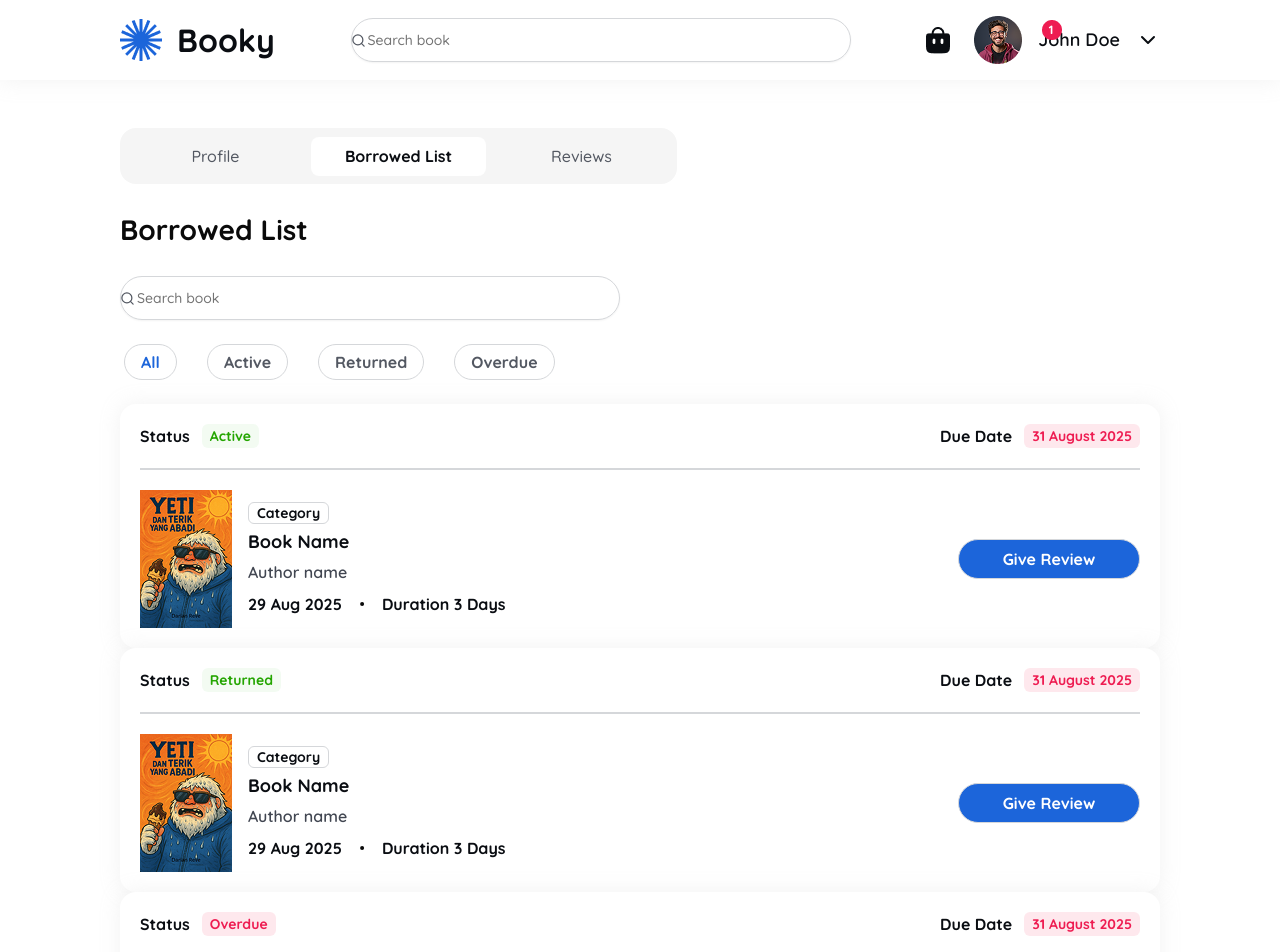
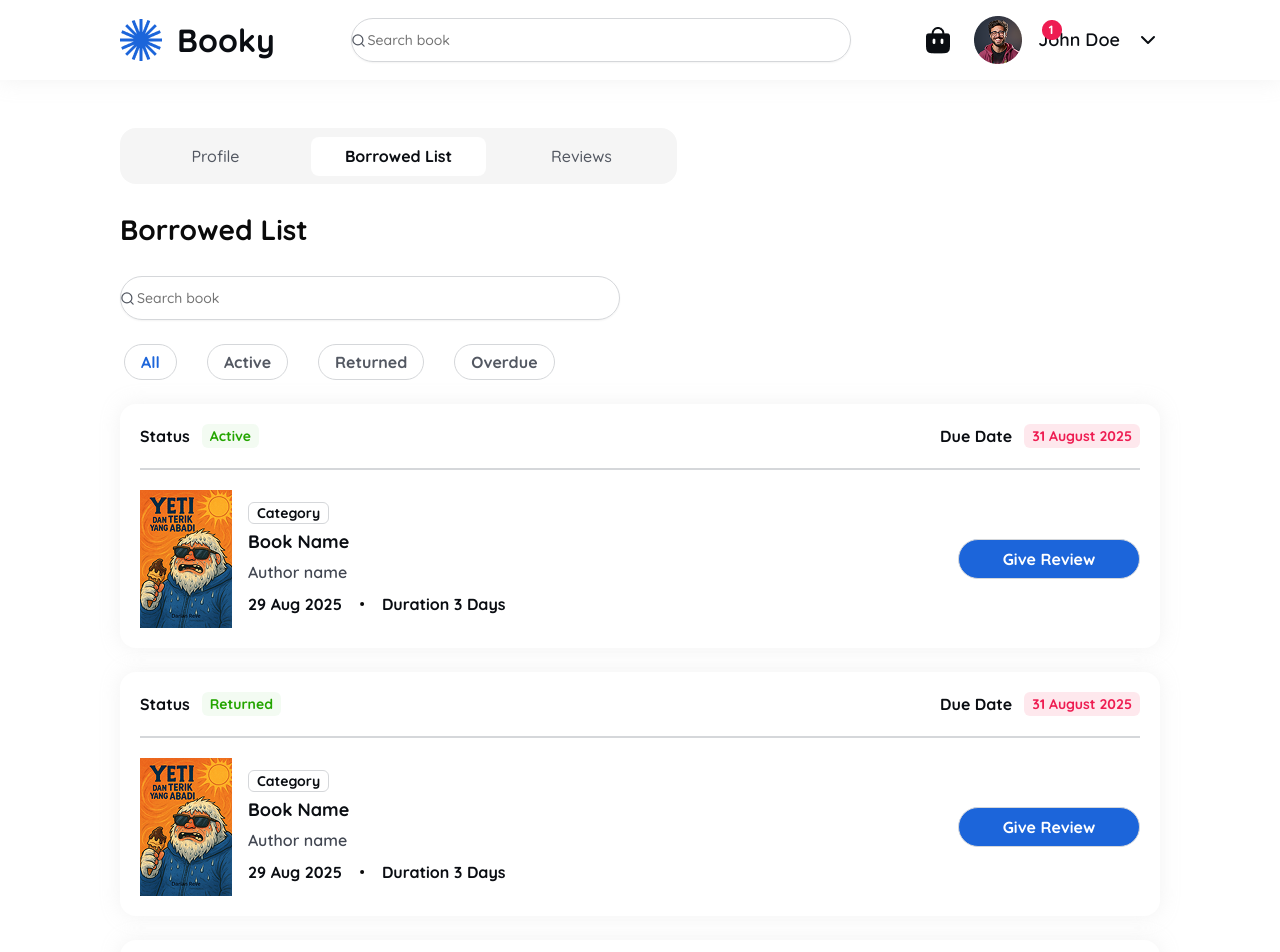
Before and after one commit to cindynufa/project-1-library-app, a React (Vite) app: page /profile in a window 1280 px wide. Shown: the top 952 px of the page. Built offline with nearby package versions, Linux system fonts and the light colour scheme.

Commit message:
Fix: fix gap every card

```diff
--- a/src/components/pages/user/UserBorrowedList.tsx
+++ b/src/components/pages/user/UserBorrowedList.tsx
@@ -47,7 +47,7 @@ export default function UserBorrowedList() {
           </TabsList>
 
           {/* Card Borrowed */}
-          <TabsContent value="all">
+          <TabsContent value="all" className='flex flex-col gap-6'>
             <BorrowedActive />
             <BorrowedReturned />
             <BorrowedOverdue />
```
